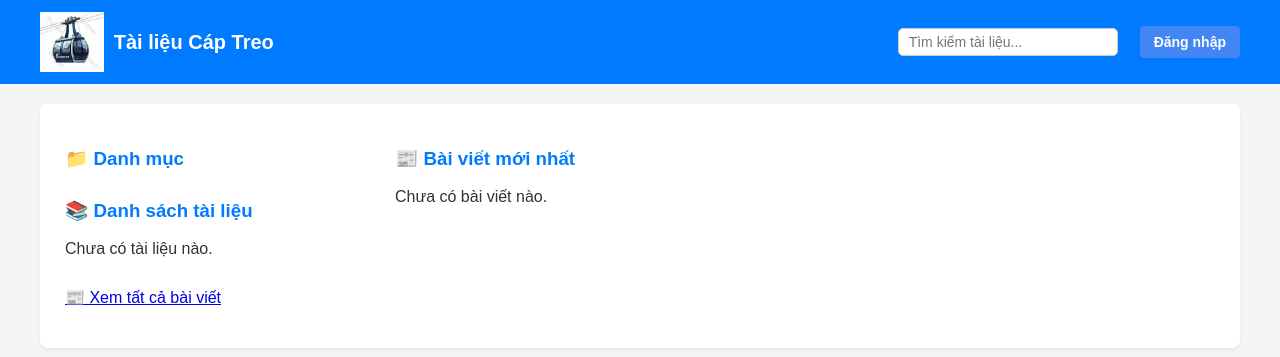
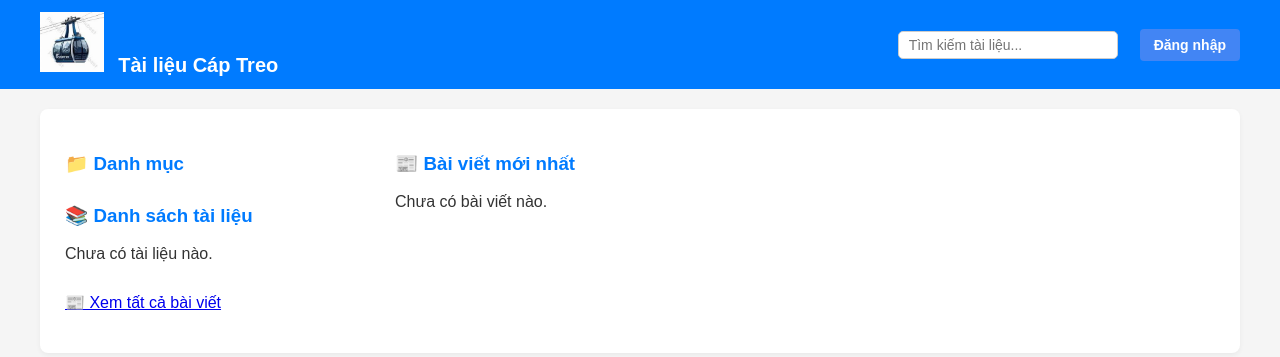
Before and after one commit to tailieucaptreo/captreobnc, a Django app: page / in a window 1280 px wide. Shown: the top 357 px of the page. Run offline with Django 5.2, Linux system fonts and the light colour scheme; data that the repository does not hold is empty; some libraries are stand-ins or nearby versions.

Commit message:
cap nhat lai style.css va base.html

```diff
--- a/static/css/style.css
+++ b/static/css/style.css
@@ -159,6 +159,7 @@ ul {
   height: auto;
   margin: 10px 0;
   border-radius: 6px;
+  overflow: hidden;
 }
 
 .post-item p {
@@ -173,10 +174,10 @@ ul {
 
 /* ==== Ô tìm kiếm ==== */
 .search-box {
-  position: relative;
-  max-width: 250px;  /* giảm nhẹ nếu bị tràn */
+  max-width: 220px;
   width: 250px;
   flex-shrink: 1;
+  position: relative;
 }
 
 #live-search {
@@ -262,20 +263,8 @@ a[href*="google-oauth2"]:hover {
   background-color: #3367D6;
 }
 
-/* ===== Fix hiển thị nút đăng nhập ===== */
+.right a[href*="google-oauth2"],
 .navbar .right a[href*="google-oauth2"] {
-  margin-left: 10px;
-  flex-shrink: 0;
-}
-
-/* Nếu cần giảm chiều ngang ô tìm kiếm tránh đẩy nút login ra khỏi view */
-.search-box {
-  max-width: 220px;
-  flex-shrink: 1;
-}
-
-/* ✅ Làm rõ nút đăng nhập Google */
-.right a[href*="google-oauth2"] {
   display: inline-block !important;
   background-color: #4285F4;
   padding: 8px 14px;
@@ -287,7 +276,3 @@ a[href*="google-oauth2"]:hover {
   margin-left: 10px;
   white-space: nowrap;
 }
-
-.right a[href*="google-oauth2"]:hover {
-  background-color: #3367D6;
-}
--- a/templates/base.html
+++ b/templates/base.html
@@ -2,10 +2,11 @@
 <!DOCTYPE html>
 <html lang="vi">
 <head>
+  <meta charset="UTF-8">
   <meta name="viewport" content="width=device-width, initial-scale=1.0">
-  <meta charset="UTF-8">
   <title>{% block title %}Tài liệu Cáp Treo{% endblock %}</title>
   <link rel="stylesheet" href="{% static 'css/style.css' %}">
+  <link rel="icon" href="{% static 'images/favicon.ico' %}">  <!-- favicon nếu có -->
   {% if form.media %}
     {{ form.media }}
   {% endif %}
@@ -14,20 +15,18 @@
 
   <!-- Navbar -->
   <div class="navbar">
-    <div class="container" style="display: flex; justify-content: space-between; align-items: center; flex-wrap: wrap;">
+    <div class="container">
 
       <!-- Bên trái: logo + tên -->
-      <div class="left" style="display: flex; align-items: center;">
-        <a href="{% url 'home' %}" style="display: flex; align-items: center; text-decoration: none; color: white;">
-          <img src="{% static 'images/logo.png' %}" class="logo" style="height: 60px; margin-right: 10px;">
+      <div class="left">
+        <a href="{% url 'home' %}">
+          <img src="{% static 'images/logo.png' %}" class="logo">
           <strong style="font-size: 20px;">Tài liệu Cáp Treo</strong>
         </a>
       </div>
 
       <!-- Bên phải: tìm kiếm + login -->
-      <div class="right" style="display: flex; align-items: center; gap: 12px; flex-wrap: wrap;">
-
-        <!-- Ô tìm kiếm -->
+      <div class="right">
         <div class="search-box">
           <input type="text" id="live-search" placeholder="Tìm kiếm tài liệu...">
           <ul id="search-results"></ul>
@@ -40,20 +39,21 @@
             <button type="submit">Đăng xuất</button>
           </form>
         {% else %}
-          <a href="{% url 'social:begin' 'google-oauth2' %}?next=/" style="color: white;">Đăng nhập</a>
+          <a href="{% url 'social:begin' 'google-oauth2' %}?next=/">Đăng nhập</a>
         {% endif %}
+      </div>
 
     </div>
   </div>
-  </div>
 
-  <!-- Nội dung -->
+  <!-- Nội dung chính -->
   <div class="container">
     <div class="main-box">
       {% block content %}{% endblock %}
     </div>
   </div>
 
+  <!-- Live Search Script -->
   <script>
     const input = document.getElementById("live-search");
     const resultBox = document.getElementById("search-results");
```
Lines whose indentation alone changed are shown as unchanged.
